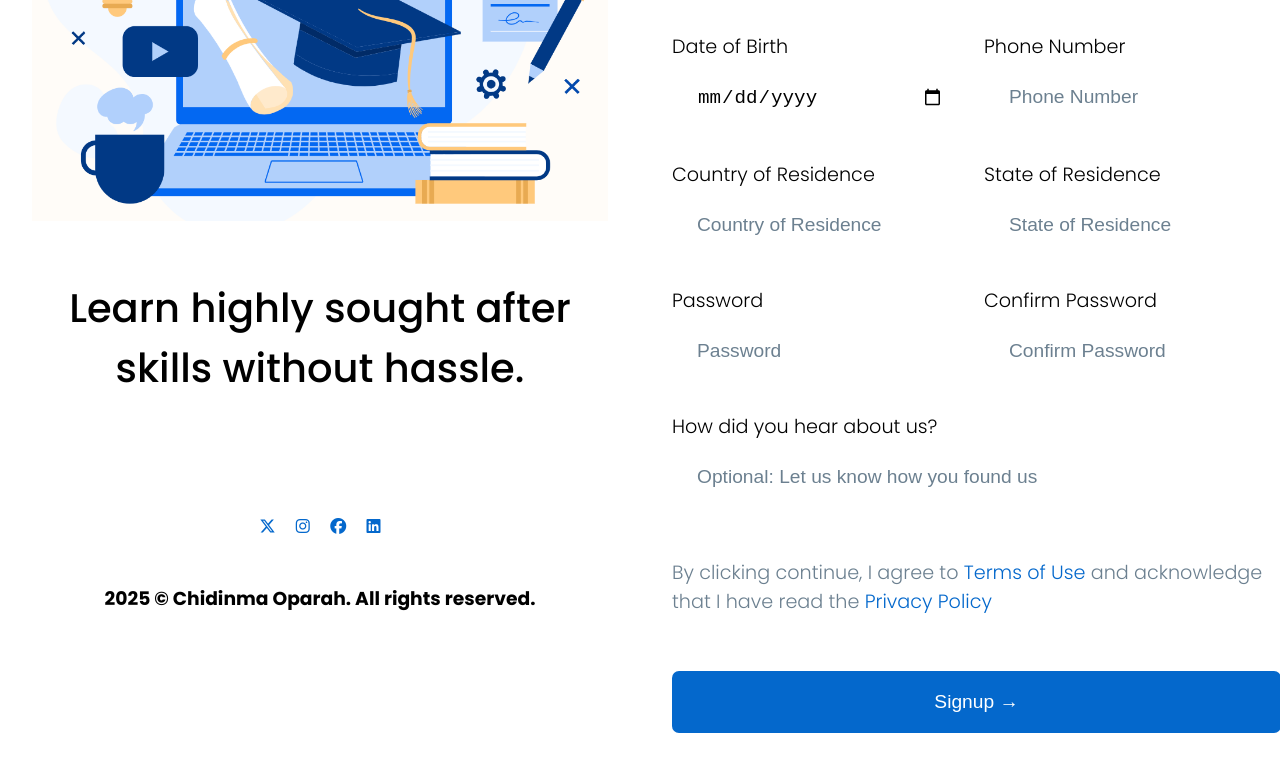
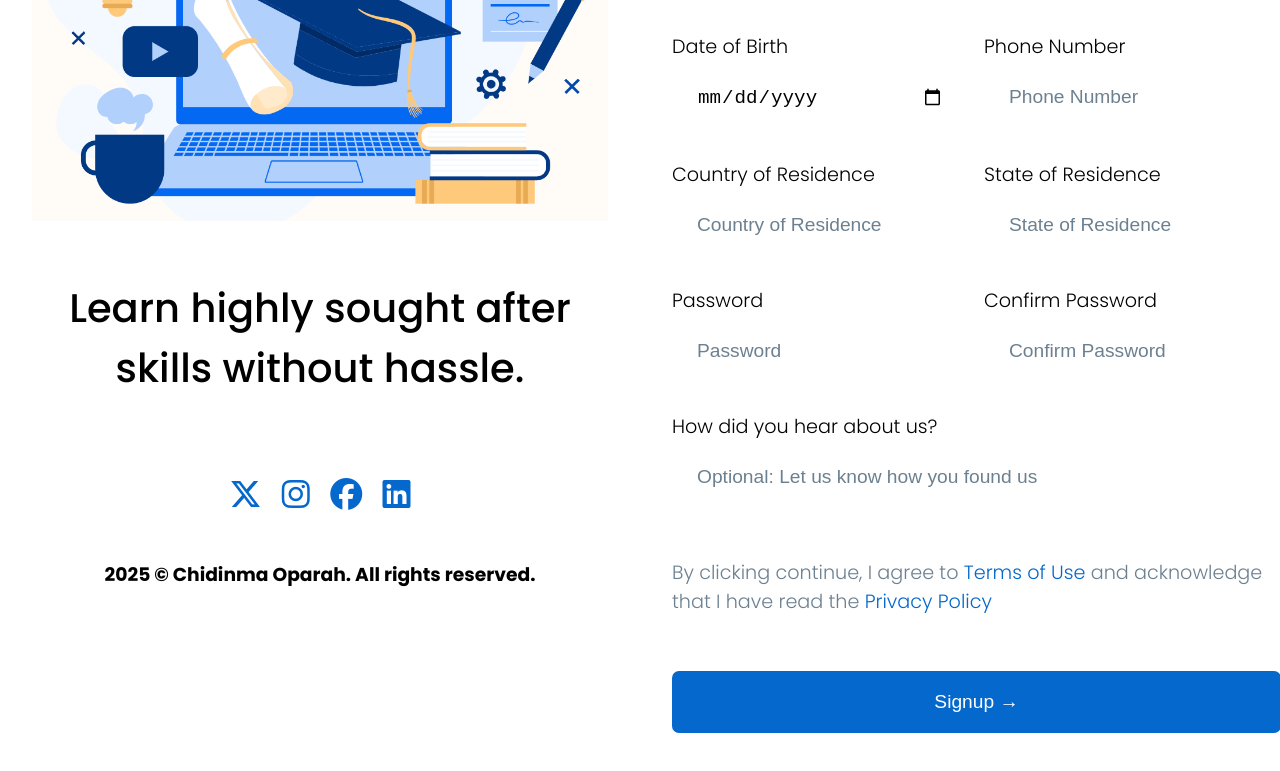
Before and after one commit to Nma01/Assignment---Html, a plain HTML site: page Assignment 1/form.html in a window 1280 px wide. Shown: the part 574-1345 px from the top of the page. Drawn offline with Linux system fonts and the light colour scheme.

Commit message:
more updates

```diff
--- a/Assignment 1/form.css
+++ b/Assignment 1/form.css
@@ -136,7 +136,7 @@ i {
   }
 }
 
-@media screen and (min-width: 992px) {
+@media screen and (min-width: 1163px) {
     .left-container {
         /* background-color: red; */
   display: block;
@@ -149,6 +149,7 @@ i {
     margin: 5% auto;
     display: grid;
     grid-template-columns: 1fr 1fr;
+
 
   }
 
@@ -195,8 +196,14 @@ i {
   display: block;
   text-align: center;
 
+
 }
 .socials i{
-    margin: 70px 8px 20px 8px;
+    margin: 30px 8px 20px 8px;
+
+}
+
+.socials i:hover{
+    cursor: pointer;
 }
 }
--- a/Assignment 1/form.html
+++ b/Assignment 1/form.html
@@ -29,10 +29,10 @@
           <img src="./image.png" alt="image" />
           <h2>Learn highly sought after skills without hassle.</h2>
           <div class="socials">
-            <i class="fa-brands fa-x-twitter"></i>
-            <i class="fa-brands fa-instagram"></i>
-            <i class="fa-brands fa-facebook"></i>
-            <i class="fa-brands fa-linkedin"></i>
+            <i class="fa-brands fa-x-twitter fa-2x"></i>
+            <i class="fa-brands fa-instagram fa-2x"></i>
+            <i class="fa-brands fa-facebook fa-2x"></i>
+            <i class="fa-brands fa-linkedin fa-2x"></i>
           </div>
           <footer><h3>2025 &copy; Chidinma Oparah. All rights reserved.</h3></footer>
         </div>
```
